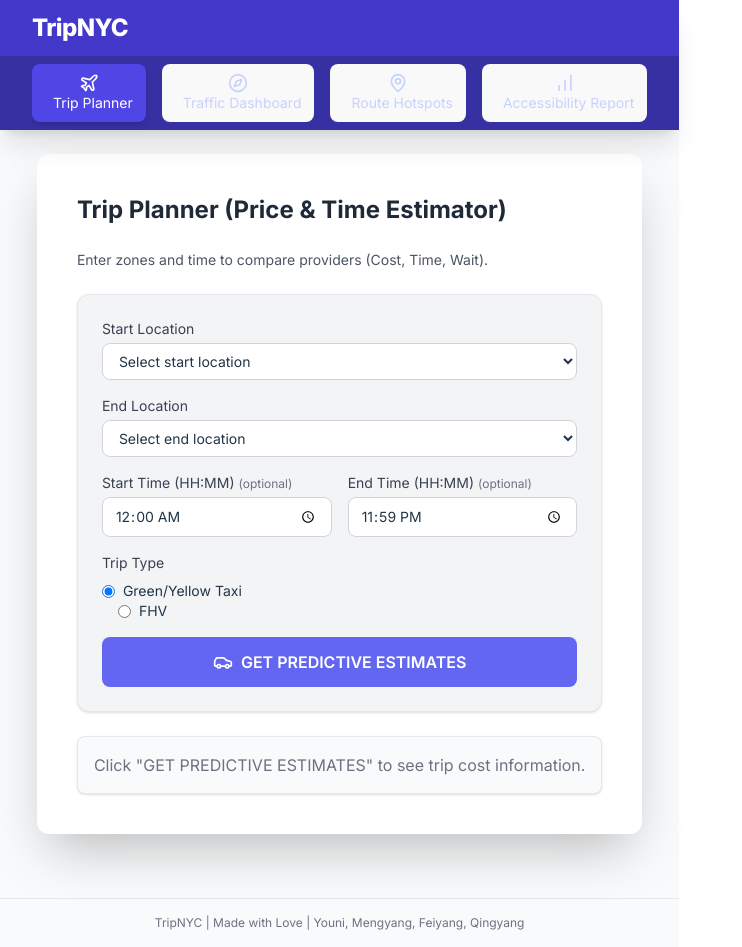
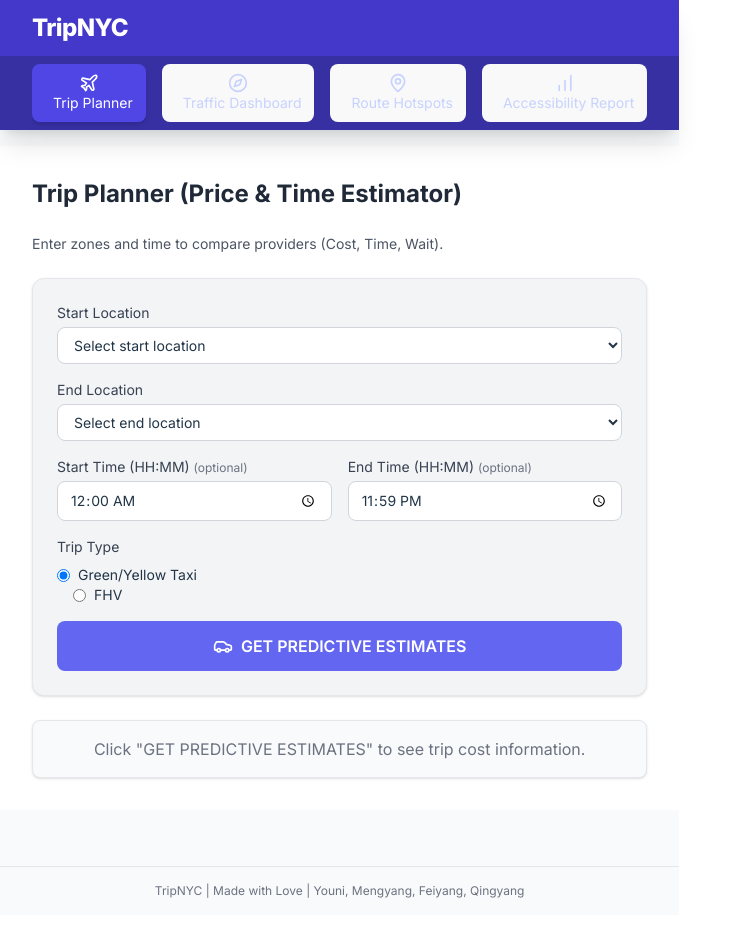
Before and after one commit to Youni2017/TirpNYC, a React (Vite) app in the folder frontend/: page / in a window 1280 px wide. Shown: the whole page, without its empty margins (0-742 px from the left). After the commit the page ends 915 px from the top, so only its background shows below. Built offline with nearby package versions, Linux system fonts and the light colour scheme.

Commit message:
layout_fix_attempts

```diff
--- a/frontend/src/App.jsx
+++ b/frontend/src/App.jsx
@@ -181,7 +181,7 @@ const TripPlannerPage = ({ estimate, loading, handleEstimateTrip, recommendedDes
   };
 
   return (
-    <div className="space-y-6 p-2 max-w-4xl mx-auto">
+    <div className="space-y-6 p-4 w-full">
       <h2 className="text-2xl font-bold text-gray-800">Trip Planner (Price & Time Estimator)</h2>
       <p className="text-sm text-gray-600">Enter zones and time to compare providers (Cost, Time, Wait).</p>
 
@@ -664,7 +664,7 @@ const AccessibilityReportPage = ({ accessibilityData, loading, handleFetchAccess
 
   if (loading && !accessibilityData) {
     return (
-      <div className="max-w-4xl mx-auto space-y-6 p-4">
+      <div className="w-full space-y-6 p-4">
         <h2 className="text-2xl font-bold text-gray-800">Accessibility Report</h2>
         <div className="bg-gray-100 p-6 rounded-lg h-48 flex items-center justify-center text-gray-500 border border-gray-200">
           <LoadingSpinner color="text-gray-500" /> Compiling Comprehensive Accessibility Report...
@@ -675,7 +675,7 @@ const AccessibilityReportPage = ({ accessibilityData, loading, handleFetchAccess
 
   if (!accessibilityData) {
     return (
-        <div className="max-w-4xl mx-auto space-y-6 p-4">
+        <div className="w-full space-y-6 p-4">
             <h2 className="text-2xl font-bold text-gray-800">Accessibility Report</h2>
             <div className="text-red-600 p-4 border border-red-300 bg-red-50 rounded-lg">
                 <p className='font-semibold'>Error: Could not load accessibility data.</p>
@@ -874,7 +874,7 @@ const App = () => {
   ];
 
   return (
-    <div className="max-w-4xl mx-auto min-h-screen bg-gray-50 font-sans antialiased flex flex-col w-full">
+    <div className="min-h-screen w-full bg-gray-50 font-sans antialiased flex flex-col">
       <script src="https://cdn.tailwindcss.com"></script>
       <link href="https://fonts.googleapis.com/css2?family=Inter:wght@400;600;700;800&display=swap" rel="stylesheet" />
       <style>{`
@@ -885,11 +885,11 @@ const App = () => {
 
       {/* Header and Navigation */}
       <header className="bg-indigo-700 text-white shadow-xl sticky top-0 z-10">
-        <div className="max-w-7xl mx-auto px-4 sm:px-6 lg:px-8 py-3 flex justify-between items-center">
+        <div className="w-full px-4 sm:px-6 lg:px-8 py-3 flex justify-between items-center">
           <h1 className="text-2xl font-extrabold tracking-tight">TripNYC</h1>
         </div>
         <nav className="bg-indigo-800">
-          <div className="max-w-7xl mx-auto px-4 sm:px-6 lg:px-8">
+          <div className="w-full px-4 sm:px-6 lg:px-8">
             <div className="flex justify-start space-x-1 md:space-x-4 overflow-x-auto py-2">
               {navItems.map((item) => {
                 const Icon = item.icon;
@@ -914,8 +914,8 @@ const App = () => {
         </nav>
       </header>
 
-      <main className="max-w-7xl mx-auto py-6 sm:px-6 lg:px-8">
-        <div className="bg-white rounded-xl shadow-2xl p-4 md:p-8">
+      <main className="w-full py-4">
+        <div className="w-full bg-white p-2 md:p-4">
           {renderPage()}
         </div>
       </main>
```
Also changed, not shown: 1 other file (tests, documents, lock files or other folders).
